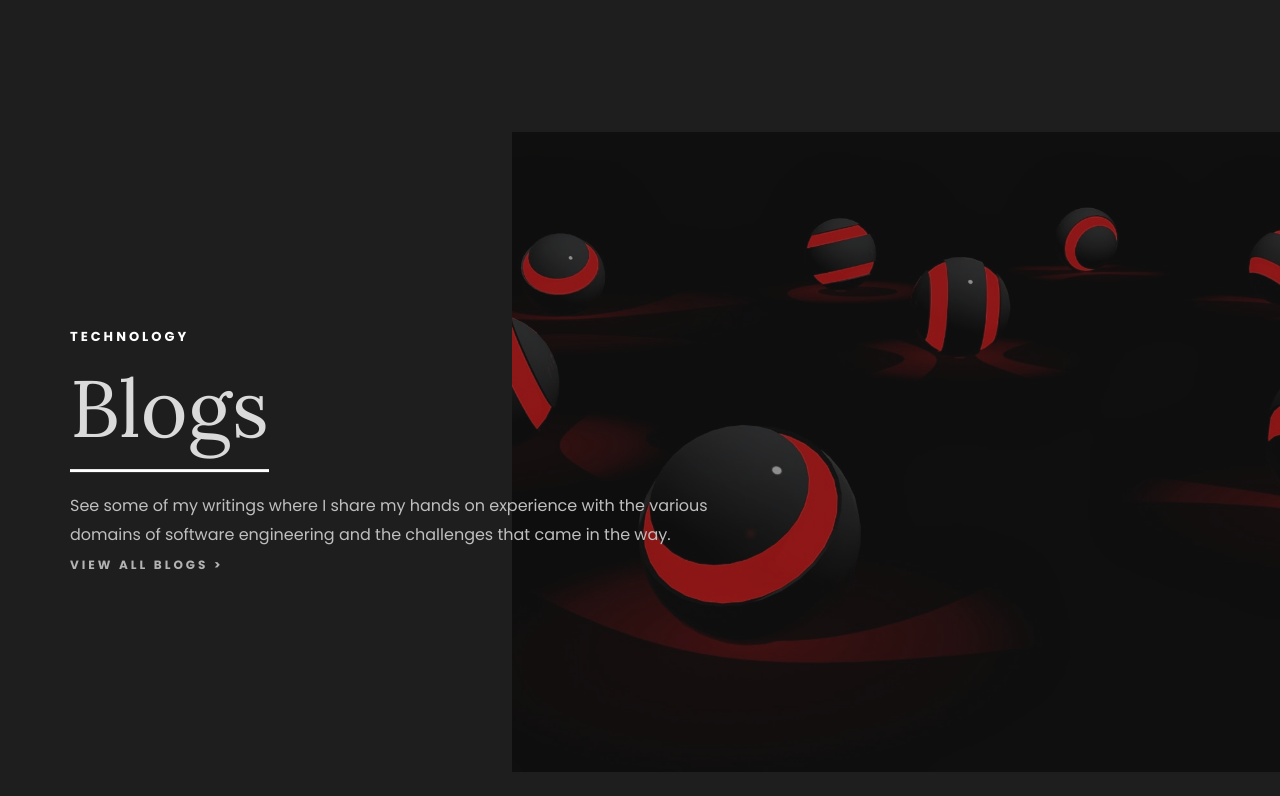
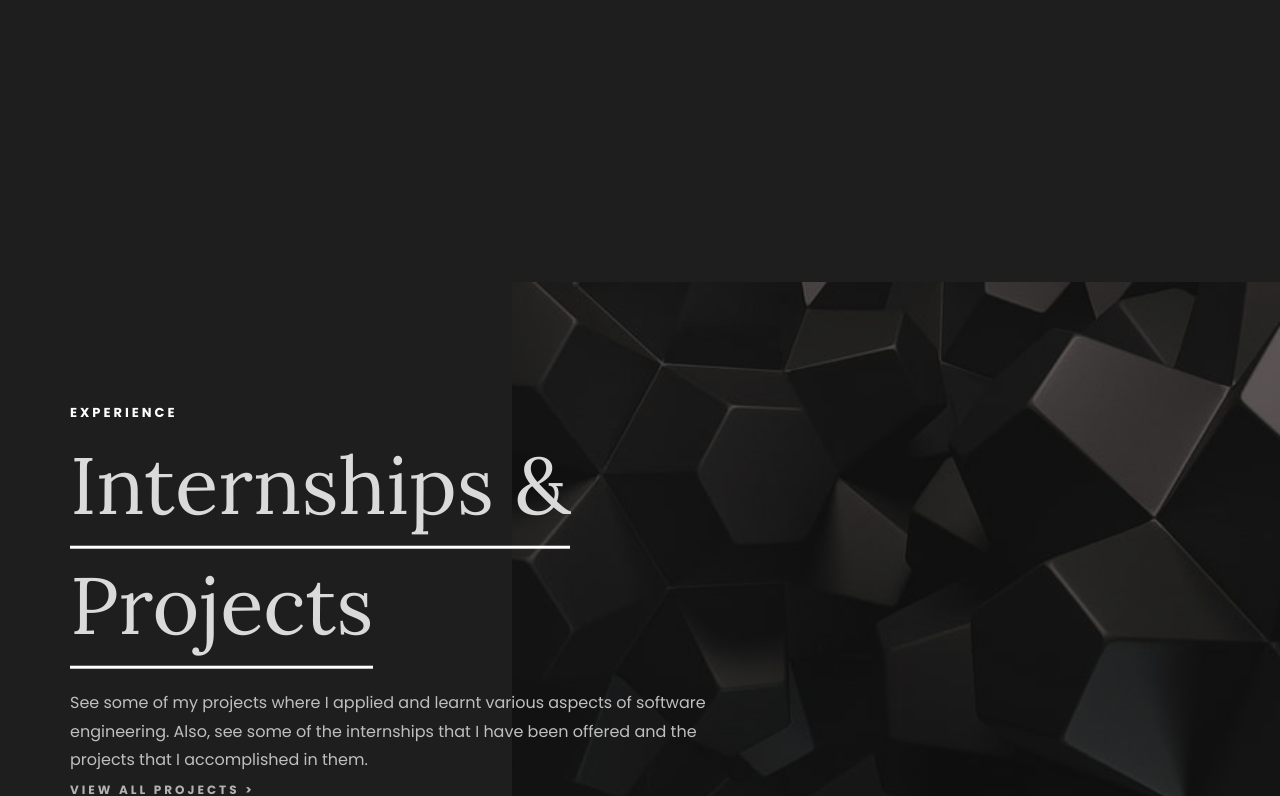
Before and after one commit to YashJipkate/personal-site, a Next.js app: page / in a window 1280 px wide. Shown: the part 1026-1822 px from the top of the page. Built offline with nearby package versions, Linux system fonts and the light colour scheme; a web font is replaced by a local one.

Commit message:
Remove empty blogs section.

```diff
--- a/pages/index.js
+++ b/pages/index.js
@@ -25,7 +25,6 @@ export default class Index extends React.Component {
         <Header title="Home" />
         <Landing />
         <About />
-        <BlogSection />
         <TechnicalExperiences />
         <ResponsibilityPositions />
         <Footer />
```
